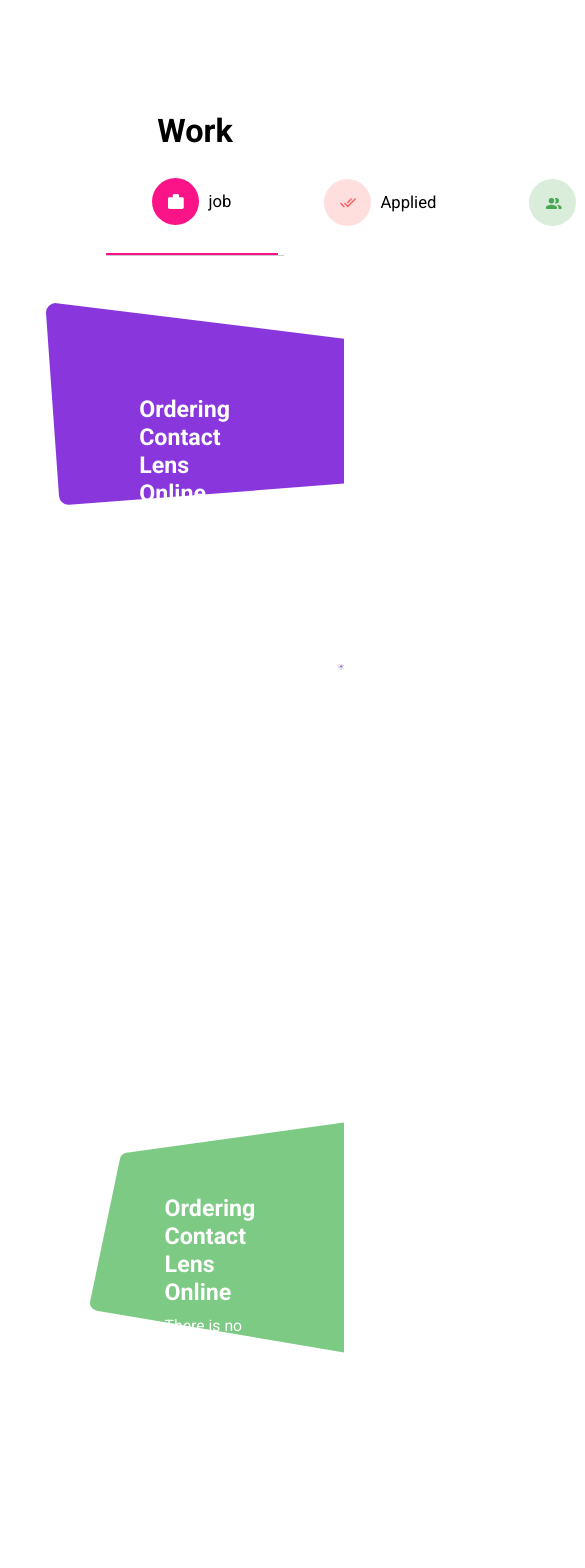
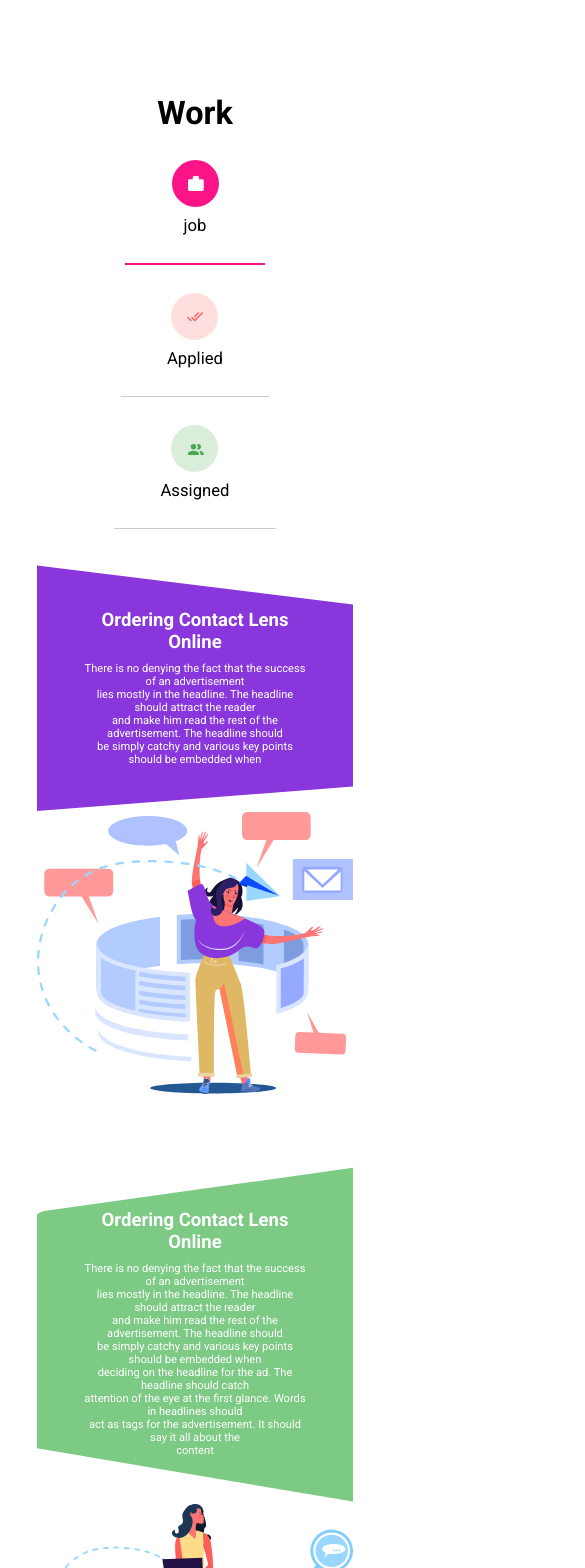
Before and after one commit to AliRezaDavuodi/Treva, a React (Create React App) app: page / in a window 390 px wide. Shown: the part 2680-4248 px from the top of the page, 585 px wide, since content can reach past the window. Built offline with nearby package versions, Linux system fonts and the light colour scheme.

Commit message:
added media for work section

```diff
--- a/src/Components/Work/Work.scss
+++ b/src/Components/Work/Work.scss
@@ -1,4 +1,8 @@
 .work {
   padding: 10rem 5rem 2rem;
   text-align: center;
+
+  @media (max-width: 768px) {
+    padding: 8rem 4rem 1.5rem;
+  }
 }
--- a/src/Components/Work/WorkItem.scss
+++ b/src/Components/Work/WorkItem.scss
@@ -7,18 +7,44 @@
   overflow: hidden;
   position: relative;
 
+  @media (max-width: 768px) {
+    flex-direction: column;
+    padding: 3.5rem 0;
+  }
+
   &--left {
     position: relative;
     text-align: left;
     color: #fff;
 
+    @media (max-width: 768px) {
+      width: 100%;
+      text-align: center;
+    }
+
     h3 {
       font-size: 2.5rem;
       margin-bottom: 1rem;
+
+      @media (max-width: 375px) {
+        font-size: 1.8rem;
+      }
+
+      @media (max-width: 768px) {
+        font-size: 2rem;
+      }
     }
 
     p {
       font-size: 1.7rem;
+
+      @media (max-width: 375px) {
+        font-size: 1.5rem;
+      }
+
+      @media (max-width: 768px) {
+        font-size: 1.2rem;
+      }
     }
 
     &::after {
@@ -32,6 +58,10 @@
       z-index: -1;
       background-size: contain;
       background-repeat: no-repeat;
+
+      @media (max-width: 768px) {
+        width: 100%;
+      }
     }
   }
 
@@ -48,14 +78,32 @@
 .bg-purpul {
   padding: 10rem;
 
+  @media (max-width: 768px) {
+    padding: 5rem;
+  }
+
   &::after {
     background-image: url("../../assets/bgpurpul.svg");
+    @media (max-width: 768px) {
+      background-size: cover;
+      background-position: center;
+    }
   }
 }
 .bg-green {
   padding: 8rem;
 
+  @media (max-width: 768px) {
+    padding: 5rem;
+    order: -1;
+  }
+
   &::after {
     background-image: url("../../assets/bggreen.svg");
+
+    @media (max-width: 768px) {
+      background-size: cover;
+      background-position: center;
+    }
   }
 }
--- a/src/Components/Work/WorkTitle.scss
+++ b/src/Components/Work/WorkTitle.scss
@@ -11,11 +11,21 @@
   margin: 0 auto;
   border-bottom: 1px solid #ccc;
 
+  @media (max-width: 768px) {
+    flex-direction: column;
+    border-bottom: 1px solid transparent;
+  }
+
   &--item {
     display: flex;
     align-items: center;
     height: 100%;
     padding: 3rem 5rem;
+
+    @media (max-width: 768px) {
+      border-bottom: 1px solid #ccc;
+      flex-direction: column;
+    }
 
     &:first-child {
       border-bottom: 2px solid #fb1488;
@@ -23,6 +33,11 @@
 
     span {
       margin-left: 1rem;
+
+      @media (max-width: 768px) {
+        margin: 0;
+        margin-top: 1rem;
+      }
     }
   }
 }
```
